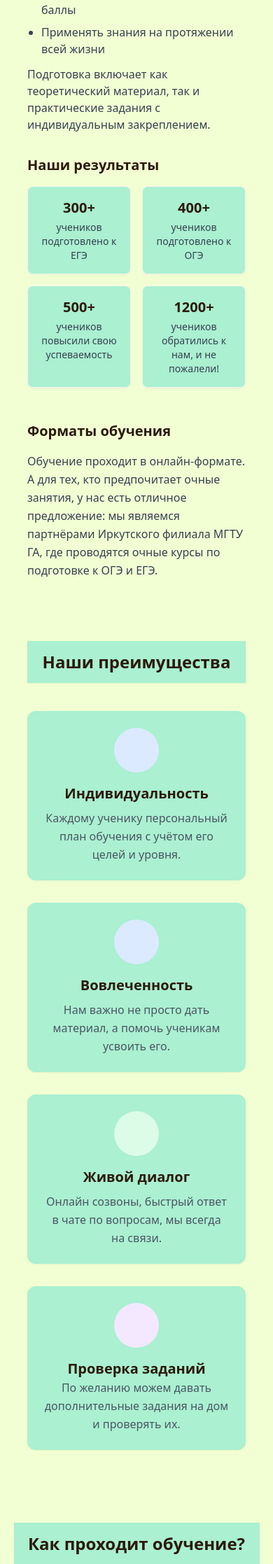
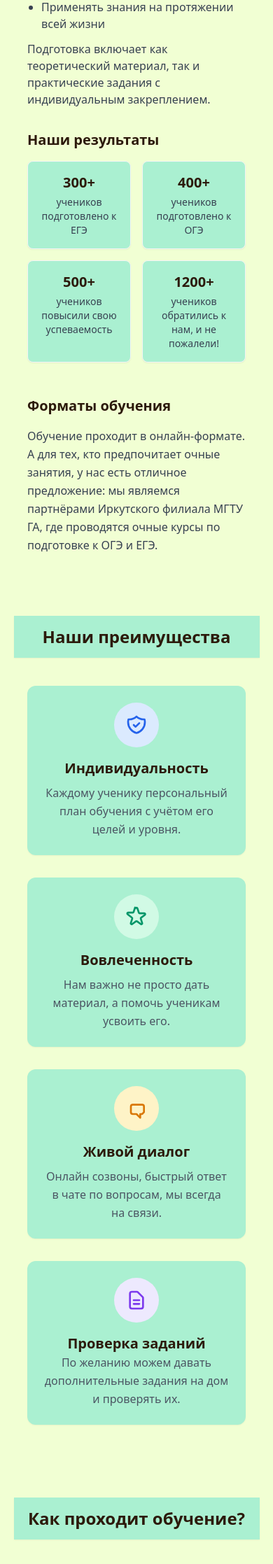
Before and after one commit to SivetsDanil/MathSchool, a Flask app: page / in a window 390 px wide. Shown: the part 1429-3664 px from the top of the page at 70% size. Run offline with Flask 3, Linux system fonts and the light colour scheme; data comes from the database, SQL or seed files in the repository; some libraries are stand-ins or nearby versions.

Commit message:
phone alpha

```diff
--- a/static/css/main.css
+++ b/static/css/main.css
@@ -1421,6 +1488,26 @@ html, body {
   background-color: rgb(255 255 255 / var(--tw-bg-opacity, 1));
 }
 
+.bg-amber-100 {
+  --tw-bg-opacity: 1;
+  background-color: rgb(254 243 199 / var(--tw-bg-opacity, 1));
+}
+
+.bg-emerald-100 {
+  --tw-bg-opacity: 1;
+  background-color: rgb(209 250 229 / var(--tw-bg-opacity, 1));
+}
+
+.bg-violet-100 {
+  --tw-bg-opacity: 1;
+  background-color: rgb(237 233 254 / var(--tw-bg-opacity, 1));
+}
+
+.bg-gray-600 {
+  --tw-bg-opacity: 1;
+  background-color: rgb(75 85 99 / var(--tw-bg-opacity, 1));
+}
+
 .object-cover {
   -o-object-fit: cover;
      object-fit: cover;
@@ -1729,6 +1826,41 @@ html, body {
 .text-yellow-400 {
   --tw-text-opacity: 1;
   color: rgb(250 204 21 / var(--tw-text-opacity, 1));
+}
+
+.text-amber-600 {
+  --tw-text-opacity: 1;
+  color: rgb(217 119 6 / var(--tw-text-opacity, 1));
+}
+
+.text-emerald-600 {
+  --tw-text-opacity: 1;
+  color: rgb(5 150 105 / var(--tw-text-opacity, 1));
+}
+
+.text-violet-600 {
+  --tw-text-opacity: 1;
+  color: rgb(124 58 237 / var(--tw-text-opacity, 1));
+}
+
+.text-yellow-800 {
+  --tw-text-opacity: 1;
+  color: rgb(133 77 14 / var(--tw-text-opacity, 1));
+}
+
+.text-yellow-600 {
+  --tw-text-opacity: 1;
+  color: rgb(202 138 4 / var(--tw-text-opacity, 1));
+}
+
+.text-yellow-200 {
+  --tw-text-opacity: 1;
+  color: rgb(254 240 138 / var(--tw-text-opacity, 1));
+}
+
+.text-yellow-300 {
+  --tw-text-opacity: 1;
+  color: rgb(253 224 71 / var(--tw-text-opacity, 1));
 }
 
 .underline {
--- a/templates/index.html
+++ b/templates/index.html
@@ -146,7 +146,7 @@
     </section>
 
     <section class="font-main md:py-6 px-4">
-  <div id="why" class="max-w-[80vw] mx-auto scroll-mt-20">
+  <div id="why" class="max-w-[90vw] mx-auto scroll-mt-20">
 
     <!-- Заголовок -->
     <span class="block font-main2 shadow-sm py-3 section-title text-center cursor-pointer" onclick="smoothScrollTo('#why')">
@@ -154,7 +154,7 @@
     </span>
 
     <!-- Блок 1: О школе -->
-    <div class="mb-8">
+    <div class="max-w-[80vw] mx-auto mb-8">
       <h3 class="heading-block">Первая онлайн-школа в Иркутске</h3>
       <p class="text-gray-700 dark:text-gray-400 leading-relaxed">
         Наша школа не только поможет вам сдать экзамены на высокие баллы, но и подтянуть школьную программу. Именно мы, квалифицированные и молодые специалисты, найдём самый креативный подход к каждому ученику. С нами вы начнёте не просто учить шаблоны, а <span class="font-medium text-gray-900 dark:text-gray-400">понимать сам предмет</span>.
@@ -162,7 +162,7 @@
     </div>
 
     <!-- Блок 2: Методика -->
-    <div class="mb-8">
+    <div class="max-w-[80vw] mx-auto  mb-8">
       <h3 class="heading-block">Собственная методика обучения</h3>
       <p class="text-gray-700 dark:text-gray-400 leading-relaxed">
         Наши преподаватели подготовили авторские методики, которые помогают:
@@ -179,7 +179,7 @@
     </div>
 
     <!-- Блок 3: Статистика -->
-    <div class="mb-12">
+    <div class="max-w-[80vw] mx-auto  mb-12">
       <h3 class="heading-block">Наши результаты</h3>
 <div class="grid grid-cols-2 sm:grid-cols-3 gap-4">
   <div class="bg-cards p-4 rounded-lg text-center">
@@ -194,14 +194,14 @@
     <div class="text-xl md:text-2xl font-bold base-text">500+</div>
     <div class="text-sm md:text-base text-gray-700 dark:text-gray-400 mt-1">учеников повысили свою успеваемость</div>
   </div>
-  <div class="bg-cards p-4 rounded-lg text-center">
+  <div class="md:hidden bg-cards p-4 rounded-lg text-center">
     <div class="text-xl md:text-2xl font-bold base-text">1200+</div>
     <div class="text-sm md:text-base text-gray-700 dark:text-gray-400 mt-1">учеников обратились к нам, и не пожалели!</div>
   </div>
 </div>    </div>
 
     <!-- Блок 4: Форматы обучения -->
-    <div class="mb-16 md:mb-8">
+    <div class="max-w-[80vw] mx-auto  mb-16 md:mb-8">
       <h3 class="heading-block">Форматы обучения</h3>
       <p class="text-gray-700 dark:text-gray-400 leading-relaxed">
         Обучение проходит в <span class="font-medium">онлайн-формате</span>.
@@ -215,15 +215,16 @@
 </section>
 
 
-    <section id="pluses" class="py-6 px-4 font-main scroll-mt-20">
-  <div class="max-w-[80vw] mx-auto">
-    <h2 class="block font-main2 shadow-sm py-3 section-title text-center md:mb-[10vh] cursor-pointer" onclick="smoothScrollTo('#pluses')">Наши преимущества</h2>
+    <section class="py-6 px-4 font-main scroll-mt-20">
+  <div class="max-w-[90vw] mx-auto">
+    <h2 id="pluses" class=" block font-main2 shadow-sm py-3 section-title text-center md:mb-[10vh] cursor-pointer" onclick="smoothScrollTo('#pluses')">Наши преимущества</h2>
 
-    <div class="grid grid-cols-1 md:grid-cols-2 lg:grid-cols-4 gap-8 md:mt-24">
-      <!-- Карточка 1 -->
+<div class="max-w-[80vw] mx-auto grid grid-cols-1 md:grid-cols-2 lg:grid-cols-4 gap-8 md:mt-24">  <!-- Карточка 1 -->
   <div class="feature-card text-center">
     <div class="w-16 h-16 bg-blue-100 rounded-full flex items-center justify-center mx-auto mb-4">
-          <svg class="w-8 h-8 text-blue-600" ...></svg>
+      <svg class="w-8 h-8 text-blue-600" fill="none" stroke="currentColor" viewBox="0 0 24 24" xmlns="http://www.w3.org/2000/svg">
+        <path stroke-linecap="round" stroke-linejoin="round" stroke-width="2" d="M9 12l2 2 4-4m5.618-4.016A11.955 11.955 0 0112 2.944a11.955 11.955 0 01-8.618 3.04A12.02 12.02 0 003 9c0 5.591 3.824 10.29 9 11.622 5.176-1.332 9-6.03 9-11.622 0-1.042-.133-2.052-.382-3.016z"/>
+      </svg>
     </div>
     <h3 class="text-xl font-semibold base-text mb-2">Индивидуальность</h3>
     <p class="text-body ">Каждому ученику <span class="font-medium">персональный</span> план обучения с учётом его целей и уровня. </p>
@@ -231,8 +232,10 @@
 
   <!-- Блок 1 -->
   <div class="feature-card text-center">
-        <div class="w-16 h-16 bg-blue-100 rounded-full flex items-center justify-center mx-auto mb-4">
-          <svg class="w-8 h-8 text-blue-600" ...></svg>
+    <div class="w-16 h-16 bg-emerald-100 rounded-full flex items-center justify-center mx-auto mb-4">
+      <svg class="w-8 h-8 text-emerald-600" fill="none" stroke="currentColor" viewBox="0 0 24 24" xmlns="http://www.w3.org/2000/svg">
+        <path stroke-linecap="round" stroke-linejoin="round" stroke-width="2" d="M11.049 2.927c.3-.921 1.603-.921 1.902 0l1.519 4.674a1 1 0 00.95.69h4.915c.969 0 1.371 1.24.588 1.81l-3.976 2.888a1 1 0 00-.363 1.118l1.518 4.674c.3.922-.755 1.688-1.538 1.118l-3.976-2.888a1 1 0 00-1.176 0l-3.976 2.888c-.783.57-1.838-.197-1.538-1.118l1.518-4.674a1 1 0 00-.363-1.118L2.49 9.354c-.782-.57-.38-1.81.588-1.81h4.914a1 1 0 00.951-.69l1.519-4.674z"/>
+      </svg>
     </div>
     <h3 class="text-xl font-semibold base-text mb-2">Вовлеченность</h3>
     <p class="text-body ">Нам важно не просто дать материал, а помочь ученикам <span class="font-medium">усвоить</span> его.</p>
@@ -240,8 +243,10 @@
 
   <!-- Карточка 2 -->
   <div class="text-center feature-card ">
-        <div class="w-16 h-16 bg-green-100 rounded-full flex items-center justify-center mx-auto mb-4">
-          <svg class="w-8 h-8 text-green-600" ...></svg>
+    <div class="w-16 h-16 bg-amber-100 rounded-full flex items-center justify-center mx-auto mb-4">
+      <svg class="w-8 h-8 text-amber-600" fill="none" stroke="currentColor" viewBox="1 0 24 24" xmlns="http://www.w3.org/2000/svg">
+        <path stroke-linecap="round" stroke-linejoin="round" stroke-width="2" d="M17 8h2a2 2 0 012 2v6a2 0 0 01-2 2h-2v4l-4-4H9a2 2 0 01-2-2v-6a2 2 0 012-2h10M 8V6a2 0 0 012-2h2a2 0 0 0 2v2"/>
+      </svg>
     </div>
     <h3 class="text-xl font-semibold base-text mb-2">Живой диалог</h3>
     <p class="text-body">Онлайн созвоны, быстрый ответ в чате по вопросам, мы <span class="font-medium">всегда на связи</span>.</p>
@@ -249,16 +254,15 @@
 
   <!-- Карточка 3 -->
   <div class="text-center feature-card ">
-        <div class="w-16 h-16 bg-purple-100 rounded-full flex items-center justify-center mx-auto mb-4">
-          <svg class="w-8 h-8 text-purple-600" ...></svg>
+    <div class="w-16 h-16 bg-violet-100 rounded-full flex items-center justify-center mx-auto mb-4">
+      <svg class="w-8 h-8 text-violet-600" fill="none" stroke="currentColor" viewBox="0 0 24 24" xmlns="http://www.w3.org/2000/svg">
+        <path stroke-linecap="round" stroke-linejoin="round" stroke-width="2" d="M9 12h6m-6 4h6m2 5H7a2 2 0 01-2-2V5a2 2 0 012-2h5.586a1 1 0 01.707.293l5.414 5.414a1 1 0 01.293.707V19a2 2 0 01-2 2z"/>
+      </svg>
     </div>
     <h3 class="text-xl font-semibold base-text md:mb-2">Проверка заданий</h3>
     <p class="text-body">По желанию можем давать <span class="font-medium">дополнительные задания</span> на дом и проверять их.</p>
   </div>
-
-
-    </div>
-  </div>
+</div>  </div>
 </section>
 
 
@@ -267,7 +271,7 @@
 
     <!-- Мобильная версия: аккордеон -->
     <div class="max-w-[90vw] mx-auto pt-20 md:pt-12 md:mb-6">
-    <h2 class="block font-main2 shadow-sm py-3 section-title text-center md:mb-[10vh] md:mb-24 md:mt-6">Как проходит обучение?</h2>
+    <h2 id="plan" class="block font-main2 shadow-sm py-3 section-title text-center md:mb-[10vh] md:mb-24 md:mt-6 " onclick="smoothScrollTo('#plan')">Как проходит обучение?</h2>
 
     <!-- Мобильная версия: аккордеон -->
     <div
@@ -280,7 +284,7 @@
           { title: 'Поддержка учеников', text: 'Поддерживаем наших учеников вплоть до получения результатов. И, наконец, вместе радуемся Вашим успехам!' }
         ]
       }"
-      class="md:hidden space-y-4"
+      class="max-w-[80vw] mx-auto md:hidden space-y-4"
     >
       <template x-for="(step, index) in steps" :key="index">
         <div class="font-main2 rounded-2xl shadow-sm overflow-hidden ">
@@ -567,7 +571,7 @@
     </div>
 
     <!-- Мобильная карусель -->
-<div class=" md:hidden relative -mb-12 md:mb-0 font-main2 border border-gray-200 rounded-xl">
+<div class="w-[80vw] h-[80vh] mx-auto md:hidden relative -mt-4 -mb-12 md:mb-0 font-main2 border border-gray-200 rounded-xl overflow-visible">
   <!-- Общий контейнер -->
   <div
     x-data="{
@@ -583,7 +587,7 @@
   >
     <!-- Статичная панель с табами -->
     <div class="mb-4">
-      <div class="font1 rounded-xl shadow-sm overflow-hidden border border-gray-400">
+      <div class=" font1 rounded-xl shadow-sm overflow-hidden border border-gray-400">
         <!-- Фон панели — НЕТ градиента, только чистый белый -->
         <div class="p-3">
           <div class="flex justify-center relative">
@@ -602,7 +606,7 @@
                 class="relative z-10 px-4 py-2 font-semibold text-sm transition-all duration-300"
                 :class="activeSubject === index
                   ? 'base-text rounded-xl font-main2  scale-105'
-                  : 'link-text2 dark:text-gray-300 hover:text-gray-800 dark:hover:text-gray-200'"
+                  : 'link-text2 text-xs dark:text-gray-300 hover:text-gray-800 dark:hover:text-gray-200'"
               >
                 <span x-text="name"></span>
               </button>
@@ -794,11 +798,11 @@
      style="background: linear-gradient(to bottom, var(--color-bg-font-main), var(--color-bg-font-main2));">
 </div>
     <!-- Блок "Запись на консультацию" -->
-    <section id="contact" class="py-8 md:py-12 px-4 font-main2 scroll-mt-20">
+    <section class="py-8 md:py-12 px-4 font-main2 scroll-mt-20">
   <div class="max-w-[90vw] min-h-[75vh] mx-auto grid grid-cols-1 lg:grid-cols-2 gap-12 items-start">
     <!-- Левая часть: форма -->
     <div>
-      <h2 class="section-title text-left mb-6 cursor-pointer" onclick="smoothScrollTo('#contact')">
+      <h2 id="contact" class="section-title text-left mb-6 cursor-pointer" onclick="smoothScrollTo('#contact')">
         Начать обучение — легко!
       </h2>
       <p class="text-md md:text-lg text-gray-600 dark:text-gray-300 mb-16">
@@ -1010,7 +1014,7 @@
                 </div>
                 <div class="flex gap-1 mb-3">
                   <template x-for="i in 5" :key="i">
-                    <svg class="w-5 h-5 text-yellow-400" fill="currentColor" viewBox="0 0 20 20">
+                    <svg class=" w-5 h-5 text-yellow-300" fill="CurrentColor" viewBox="0 0 20 20" stroke="gray">
                       <path d="M9.049 2.927c.3-.921 1.603-.921 1.902 0l1.07 3.292a1 1 0 00.95.69h3.462c.969 0 1.371 1.24.588 1.81l-2.8 2.034a1 1 0 00-.364 1.118l1.07 3.292c.3.921-.755 1.688-1.54 1.118l-2.8-2.034a1 1 0 00-1.175 0l-2.8 2.034c-.784.57-1.838-.197-1.539-1.118l1.07-3.292a1 1 0 00-.364-1.118L2.98 8.72c-.783-.57-.38-1.81.588-1.81h3.461a1 1 0 00.95-.69l1.07-3.292z"/>
                     </svg>
                   </template>
@@ -1151,7 +1155,7 @@ function carousel(){
       <!-- Навигация: mobile = right column (text-right); md+ = центр (md:-ml-24) как у тебя было -->
       <div class="flex flex-col gap-1 md:gap-2 text-right md:text-left md:-ml-24">
         <a href="#why" class="text-link mt-4 md:mt-0 text-sm md:text-1xl" onclick="smoothScrollTo('#why'); return false;">О нас</a>
-        <a href="#pluses" class="text-link text-sm md:text-1xl" onclick="smoothScrollTo('#pluses'); return false;">План обучения</a>
+        <a href="#pluses" class="text-link text-sm md:text-1xl" onclick="smoothScrollTo('#plan'); return false;">План обучения</a>
         <a href="#tutors" class="text-link text-sm md:text-1xl" onclick="smoothScrollTo('#tutors'); return false;">Преподаватели</a>
       </div>
 
```
Also changed, not shown: other parts of static/css/main.css (+77 -0 lines). Lines whose indentation alone changed are shown as unchanged.
